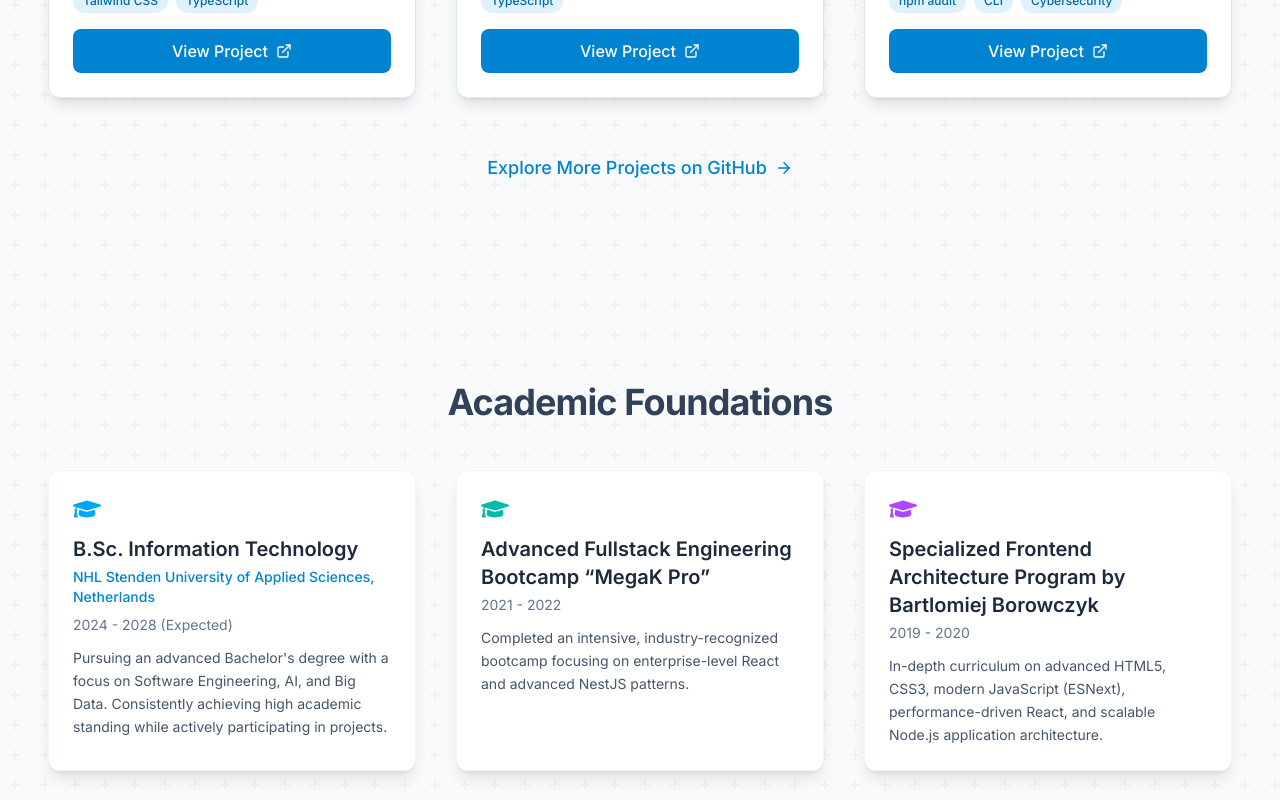
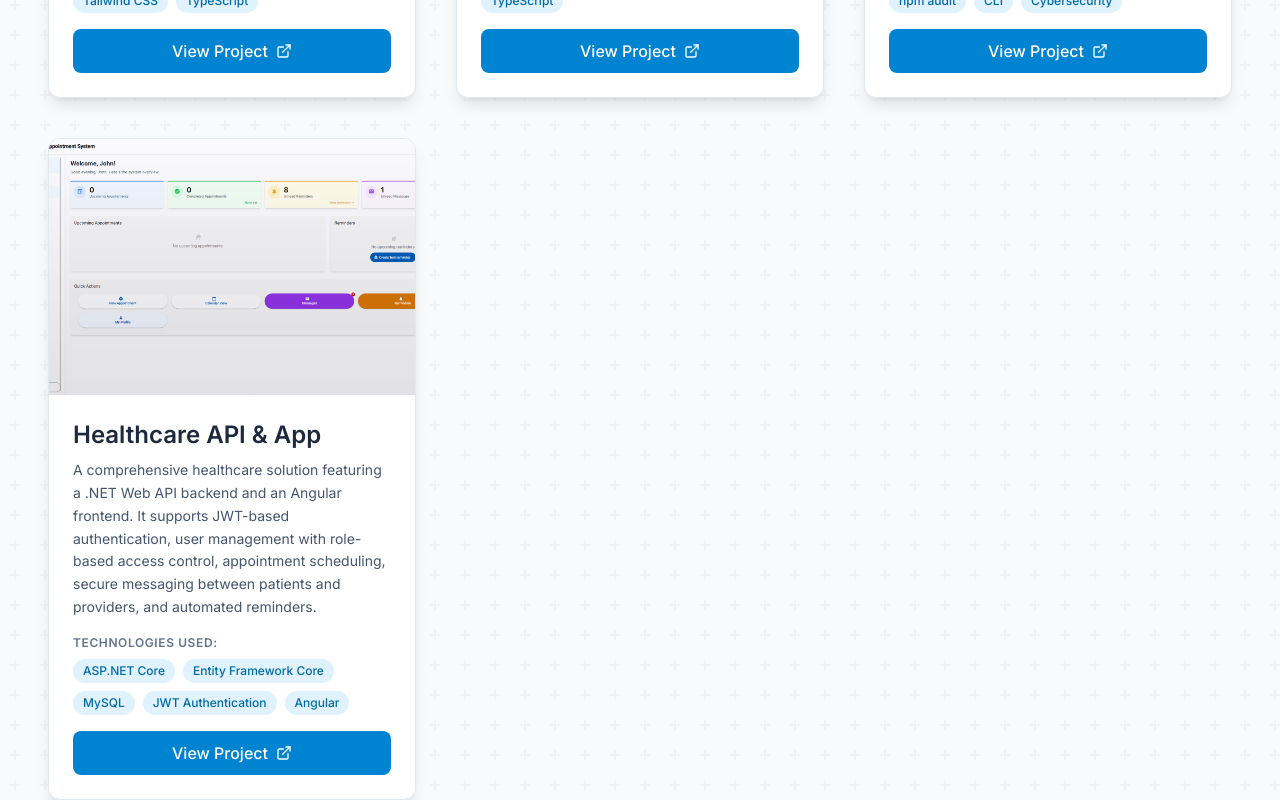
Before and after one commit to GramosTV/portfolio, a Next.js app: page /en in a window 1280 px wide. Shown: the part 2440-3240 px from the top of the page. Built offline with nearby package versions, Linux system fonts and the light colour scheme.

Commit message:
feat: Add Healthcare API project details and image for enhanced portfolio presentation

```diff
--- a/src/app/[locale]/page.tsx
+++ b/src/app/[locale]/page.tsx
@@ -96,6 +96,13 @@ export default function Home() {
       imageUrl: '/security.png',
       projectUrl: 'https://github.com/GramosTV/nestjs-security-scan',
       techStack: t.raw('project3TechStack') as string[],
+    },
+    {
+      titleKey: 'project4Title',
+      descriptionKey: 'project4Description',
+      imageUrl: '/healthcare-dotnet.png',
+      projectUrl: 'https://github.com/GramosTV/zelqora-client',
+      techStack: t.raw('project4TechStack') as string[],
     },
   ];
 
--- a/src/messages/en.json
+++ b/src/messages/en.json
@@ -44,7 +44,10 @@
     "project2Tech": "NestJS, JWT, TypeORM, PostgreSQL, Bcrypt, Fastify, Handlebars, Passport.js, TypeScript",
     "project3Title": "NestJS Security Scan",
     "project3Description": "A powerful security vulnerability scanner for NestJS applications. Features dependency scanning (npm audit, Snyk), code analysis for common security issues, configuration validation, detailed reports, and a CLI interface.",
-    "project3Tech": "NestJS, Node.js, TypeScript, Snyk, npm audit, CLI"
+    "project3Tech": ["NestJS", "Node.js", "TypeScript", "Snyk", "npm audit", "CLI", "Cybersecurity"],
+    "project4Title": "Healthcare API & App",
+    "project4Description": "A .NET Web API backend and Angular frontend for a healthcare application providing authentication, user management, appointment scheduling, messaging, and reminders.",
+    "project4Tech": "ASP.NET Core, Entity Framework Core, MySQL, JWT, Angular"
   },
   "Education": {
     "title": "Education",
@@ -222,6 +225,9 @@
     "project3TechStack": ["NestJS", "Node.js", "TypeScript", "Snyk", "npm audit", "CLI", "Cybersecurity"],
     "viewProjectButton": "View Project",
     "technologiesUsed": "Technologies Used:",
+    "project4Title": "Healthcare API & App",
+    "project4Description": "A comprehensive healthcare solution featuring a .NET Web API backend and an Angular frontend. It supports JWT-based authentication, user management with role-based access control, appointment scheduling, secure messaging between patients and providers, and automated reminders.",
+    "project4TechStack": ["ASP.NET Core", "Entity Framework Core", "MySQL", "JWT Authentication", "Angular"],
     "testimonial1Quote": "The creator worked hard, and finished the product quickly, and professionally. He asked a lot of questions, and did his best to deliver the product with every satisfying detail I asked for. Overall, he did a professional job, and I'd recommend him to others.",
     "testimonial1Name": "kane40xwolfman",
     "testimonial1Role": "Fiverr Client",
--- a/src/messages/pl.json
+++ b/src/messages/pl.json
@@ -44,7 +44,10 @@
     "project2Tech": "NestJS, JWT, TypeORM, PostgreSQL, Bcrypt, Fastify, Handlebars, Passport.js, TypeScript",
     "project3Title": "Skaner Bezpieczeństwa dla NestJS",
     "project3Description": "Potężny skaner podatności bezpieczeństwa dla aplikacji NestJS. Funkcje obejmują skanowanie zależności (npm audit, Snyk), analizę kodu pod kątem typowych problemów bezpieczeństwa, walidację konfiguracji, szczegółowe raporty oraz interfejs CLI.",
-    "project3Tech": ["NestJS", "Node.js", "TypeScript", "Snyk", "npm audit", "CLI", "Cybersecurity"]
+    "project3Tech": ["NestJS", "Node.js", "TypeScript", "Snyk", "npm audit", "CLI", "Cybersecurity"],
+    "project4Title": "API i Aplikacja Opieki Zdrowotnej",
+    "project4Description": "Backend .NET Web API i frontend Angular dla aplikacji opieki zdrowotnej, zapewniające uwierzytelnianie, zarządzanie użytkownikami, planowanie wizyt, przesyłanie wiadomości i przypomnienia.",
+    "project4Tech": "ASP.NET Core, Entity Framework Core, MySQL, JWT, Angular"
   },
   "Education": {
     "title": "Edukacja",
@@ -231,6 +234,9 @@
     "project3TechStack": ["NestJS", "Node.js", "TypeScript", "Snyk", "npm audit", "CLI", "Cybersecurity"],
     "viewProjectButton": "Zobacz Projekt",
     "technologiesUsed": "Użyte Technologie:",
+    "project4Title": "API i Aplikacja Opieki Zdrowotnej",
+    "project4Description": "Kompleksowe rozwiązanie dla opieki zdrowotnej obejmujące backend .NET Web API oraz frontend Angular. Obsługuje uwierzytelnianie oparte na JWT, zarządzanie użytkownikami z kontrolą dostępu opartą na rolach, planowanie wizyt, bezpieczne przesyłanie wiadomości między pacjentami a dostawcami usług oraz automatyczne przypomnienia.",
+    "project4TechStack": ["ASP.NET Core", "Entity Framework Core", "MySQL", "JWT Authentication", "Angular"],
     "testimonial1Quote": "Twórca ciężko pracował i szybko oraz profesjonalnie ukończył produkt. Zadawał wiele pytań i robił wszystko, co w jego mocy, aby dostarczyć produkt z każdym satysfakcjonującym szczegółem, o który prosiłem. Ogólnie rzecz biorąc, wykonał profesjonalną pracę i poleciłbym go innym.",
     "testimonial1Name": "kane40xwolfman",
     "testimonial1Role": "Klient Fiverr",
```
Also changed, not shown: public/healthcare-dotnet.png (added).
